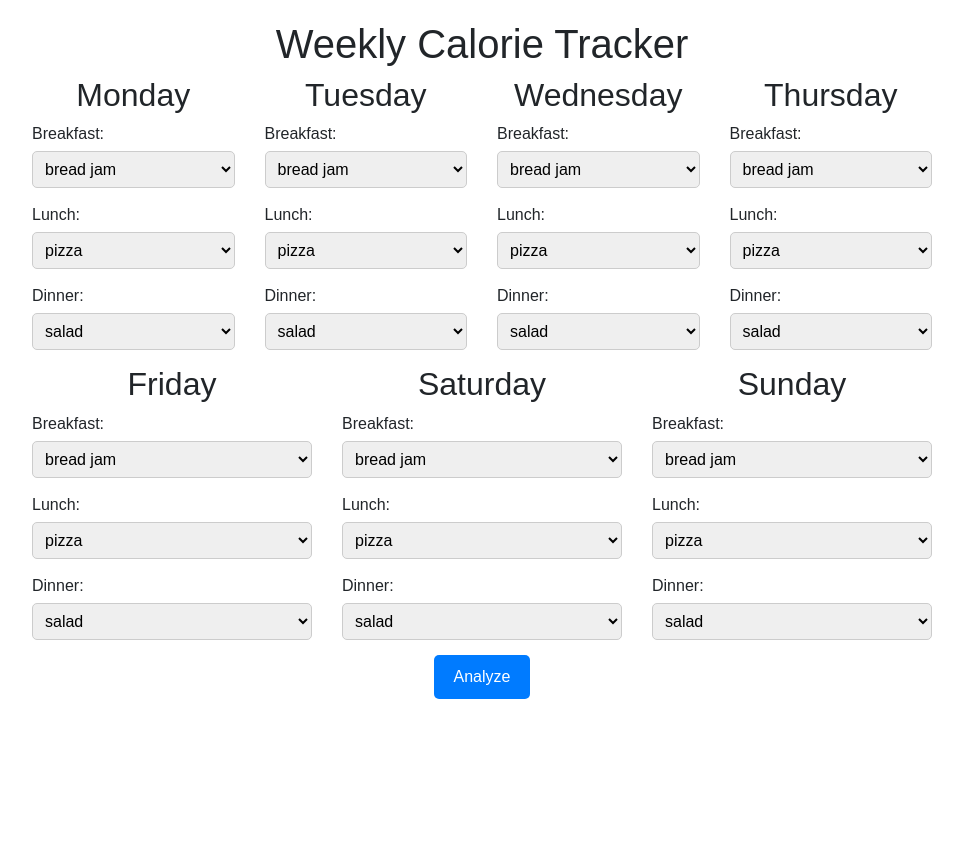
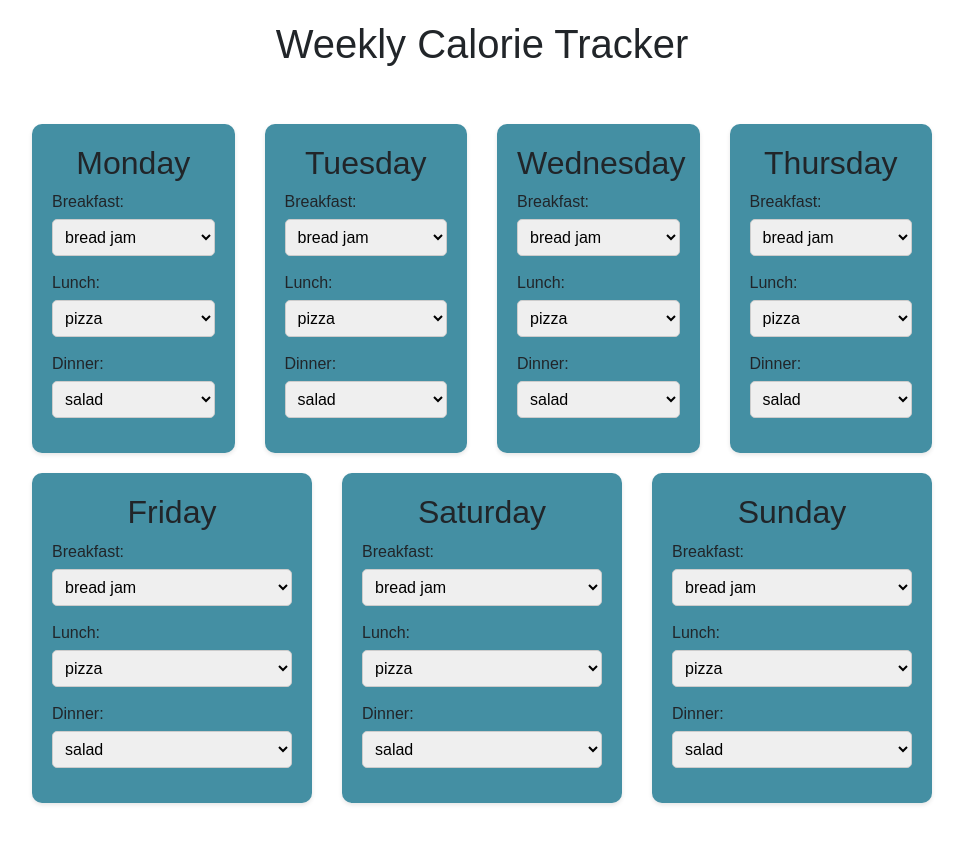
Before and after one commit to Shenthan99/Calorie-Tracker, a plain HTML site: page table.html in a window 1280 px wide. Shown: the top 852 px of the page, without its empty margins (158-1121 px from the left). Drawn offline with nearby package versions, Linux system fonts and the light colour scheme.

Commit message:
Updated Design 1.0

```diff
--- a/styles.css
+++ b/styles.css
@@ -6,8 +6,8 @@ body {
 
 .container {
     max-width: 900px;
-    margin: 20px auto; /* Reduced top and bottom margin */
-    padding: 0px; /* Reduced padding */
+    margin: 20px auto;
+    padding: 0px;
 }
 
 h1, h2 {
@@ -21,9 +21,9 @@ h1, h2 {
 }
 
 .day-card {
-    width: calc(50% - 20px);
+    width: 100;
     margin-bottom: 20px;
-    background-color: #f9f9f9;
+    background-color: #448fa3; /* Blue color */
     padding: 20px;
     border-radius: 10px;
     box-shadow: 0 2px 4px rgba(0, 0, 0, 0.1);
@@ -49,7 +49,7 @@ button {
     display: block;
     margin: 0 auto;
     padding: 10px 20px;
-    background-color: #007bff;
+    background-color: #68c5db; /* Light blue color */
     color: #fff;
     border: none;
     border-radius: 5px;
@@ -57,10 +57,10 @@ button {
 }
 
 button:hover {
-    background-color: #0056b3;
+    background-color: #0197f6; /* Dark blue color */
 }
 
-.row{
+.row {
     display: flex;
     justify-content: space-between;
     flex-wrap: wrap;
--- a/table.html
+++ b/table.html
@@ -12,9 +12,12 @@
 <body>
     <div class="container">
         <h1>Weekly Calorie Tracker</h1>
+        <br>
+        <br>
         <div class="row">
             <!-- Monday to Thursday -->
             <div class="col-md-3">
+                <div class="day-card">
                     <h2>Monday</h2>
                     <div class="meal">
                         <label for="mondayBreakfast">Breakfast:</label>
@@ -28,9 +31,12 @@
                         <label for="mondayDinner">Dinner:</label>
                         <select id="mondayDinner" name="mondayDinner"></select>
                     </div>
+                </div>
+
 
             </div>
             <div class="col-md-3">
+                <div class="day-card">
                     <h2>Tuesday</h2>
                     <div class="meal">
                         <label for="tuesdayBreakfast">Breakfast:</label>
@@ -45,7 +51,10 @@
                         <select id="tuesdayDinner" name="tuesdayDinner"></select>
                     </div>
                 </div>
+            </div>
+
             <div class="col-md-3">
+                <div class="day-card">
                     <h2>Wednesday</h2>
                     <div class="meal">
                         <label for="wednesdayBreakfast">Breakfast:</label>
@@ -60,7 +69,9 @@
                         <select id="wednesdayDinner" name="wednesdayDinner"></select>
                     </div>
                 </div>
+            </div>
             <div class="col-md-3">
+                <div class="day-card">
                     <h2>Thursday</h2>
                     <div class="meal">
                         <label for="thursdayBreakfast">Breakfast:</label>
@@ -76,9 +87,11 @@
                     </div>
                 </div>
         </div>
+        </div>
         <div class="row">
             <!-- Friday to Sunday -->
             <div class="col-md-4">
+                <div class="day-card">
                     <h2>Friday</h2>
                     <div class="meal">
                         <label for="fridayBreakfast">Breakfast:</label>
@@ -93,7 +106,9 @@
                         <select id="fridayDinner" name="fridayDinner"></select>
                     </div>
                 </div>
+            </div>
             <div class="col-md-4">
+                <div class="day-card">
                     <h2>Saturday</h2>
                     <div class="meal">
                         <label for="saturdayBreakfast">Breakfast:</label>
@@ -108,7 +123,9 @@
                         <select id="saturdayDinner" name="saturdayDinner"></select>
                     </div>
                 </div>
+            </div>
             <div class="col-md-4">
+                <div class="day-card">
                     <h2>Sunday</h2>
                     <div class="meal">
                         <label for="sundayBreakfast">Breakfast:</label>
@@ -124,7 +141,12 @@
                     </div>
                 </div>
             </div>
+        </div>
+        <br>
+        <br>
         <button id="analyzeBtn">Analyze</button>
+        <br>
+        <br>
         <canvas id="myChart"></canvas> <!-- Placeholder for the chart -->
     </div>
 
```
Lines whose indentation alone changed are shown as unchanged.
